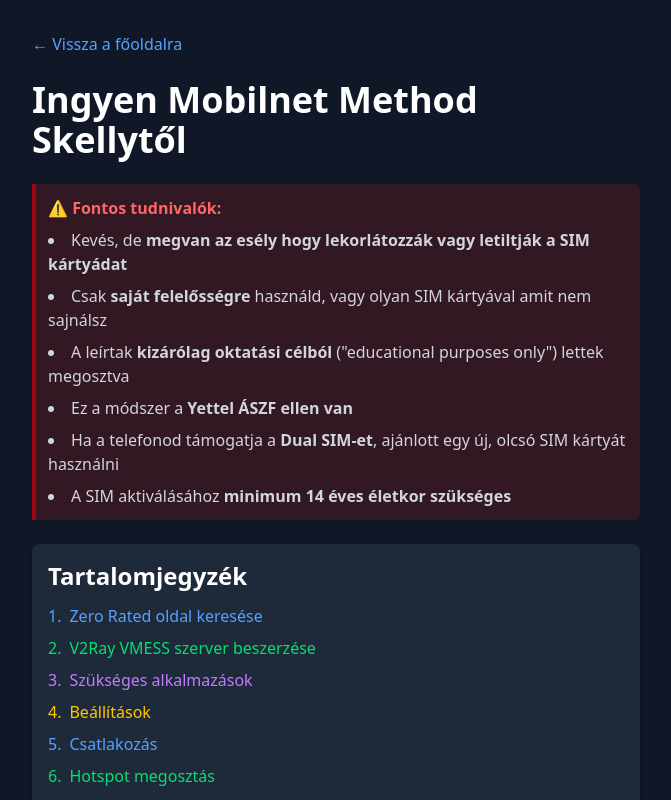
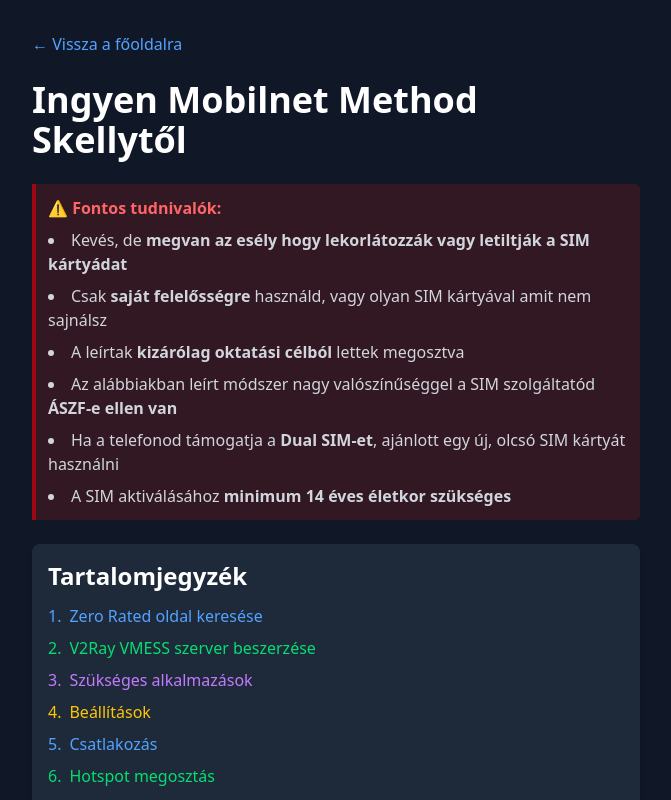
Before and after one commit to freemobilenetguide/freemobilenetguide.github.io, a SvelteKit app: page /ingyen-mobilnet in a window 1280 px wide. Shown: the top 800 px of the page, without its empty margins (304-975 px from the left). Built offline with nearby package versions, Linux system fonts and the light colour scheme.

Commit message:
rephrasing

```diff
--- a/src/routes/ingyen-mobilnet/+page.svelte
+++ b/src/routes/ingyen-mobilnet/+page.svelte
@@ -13,8 +13,8 @@
           <ul class="list-disc list-inside space-y-2 mt-2">
             <li>Kevés, de <strong>megvan az esély hogy lekorlátozzák vagy letiltják a SIM kártyádat</strong></li>
             <li>Csak <strong>saját felelősségre</strong> használd, vagy olyan SIM kártyával amit nem sajnálsz</li>
-            <li>A leírtak <strong>kizárólag oktatási célból</strong> ("educational purposes only") lettek megosztva</li>
-            <li>Ez a módszer a <strong>Yettel ÁSZF ellen van</strong></li>
+            <li>A leírtak <strong>kizárólag oktatási célból</strong> lettek megosztva</li>
+            <li>Az alábbiakban leírt módszer nagy valószínűséggel a SIM szolgáltatód <strong>ÁSZF-e ellen van</strong></li>
             <li>Ha a telefonod támogatja a <strong>Dual SIM-et</strong>, ajánlott egy új, olcsó SIM kártyát használni</li>
             <li>A SIM aktiválásához <strong>minimum 14 éves életkor szükséges</strong></li>
           </ul>
```
